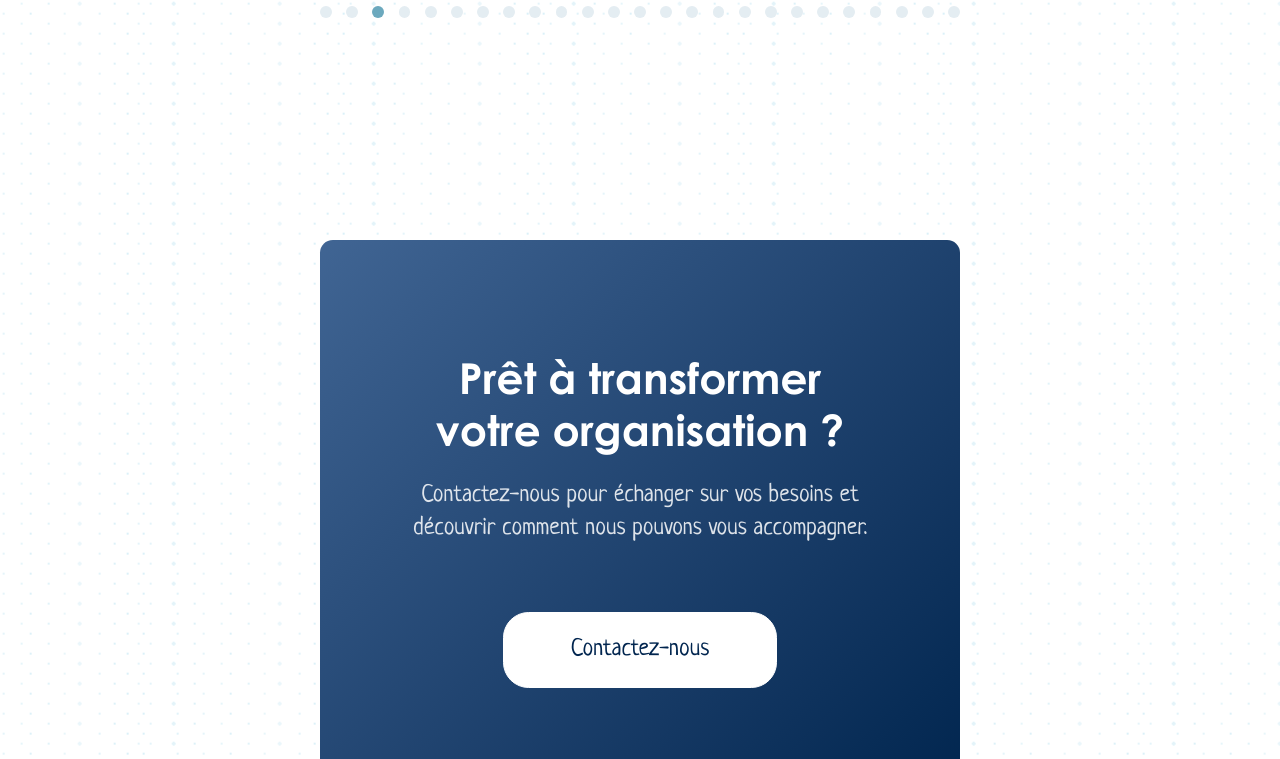
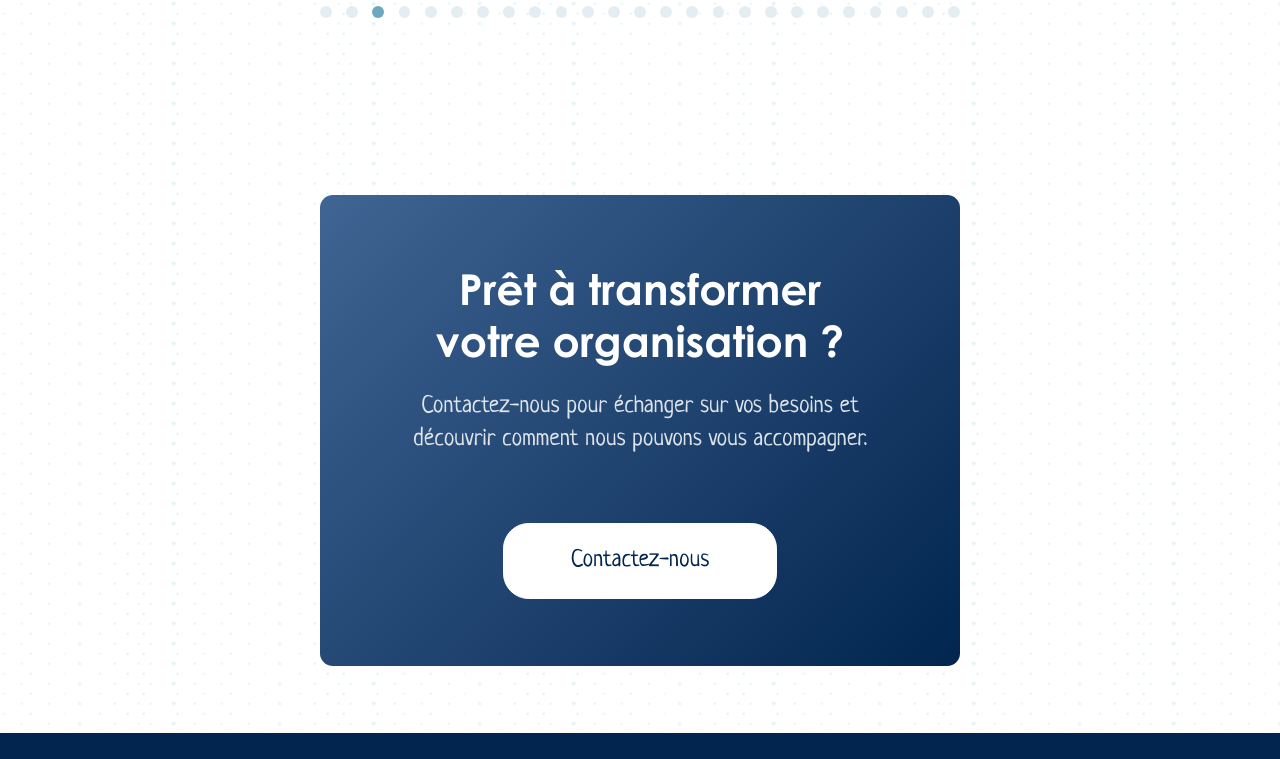
Before and after one commit to matutinal/yousay-portfolio, an Eleventy site: page _source/index.html in a window 1280 px wide. Shown: the part 3499-4258 px from the top of the page. Built offline with nearby package versions, Linux system fonts and the light colour scheme; Eleventy itself is replaced by a stand-in of ours; files that its build step writes are made by us from their sources; what lightningcss would draw is missing.

Commit message:
cta padding

```diff
--- a/_source/assets/css/_components/homepage.css
+++ b/_source/assets/css/_components/homepage.css
@@ -939,7 +939,7 @@ L'apparence du mark reste celle définie globalement dans decorations.css.
 
 /* CTA Section */
 .cta-section {
-	padding: var(--space-xxl) 0;
+	padding: var(--space-xl) 0;
 	text-align: center;
 }
 
@@ -950,7 +950,7 @@ L'apparence du mark reste celle définie globalement dans decorations.css.
 		var(--secondary)
 	);
 	border-radius: var(--border-radius-lg);
-	padding: var(--space-xxl) var(--space-xl);
+	padding: var(--space-xl) var(--space-xl);
 }
 
 .cta-title {
```
